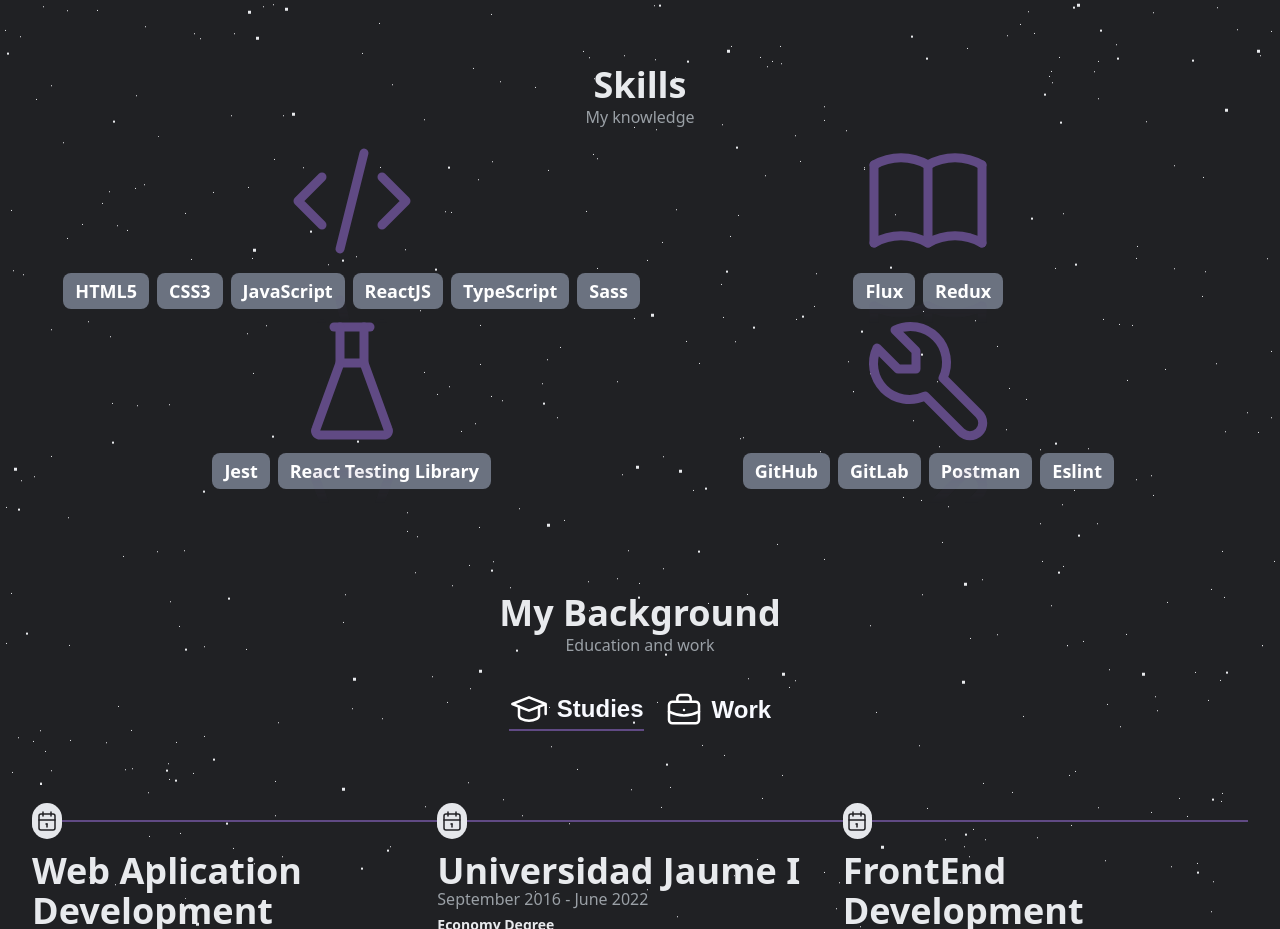
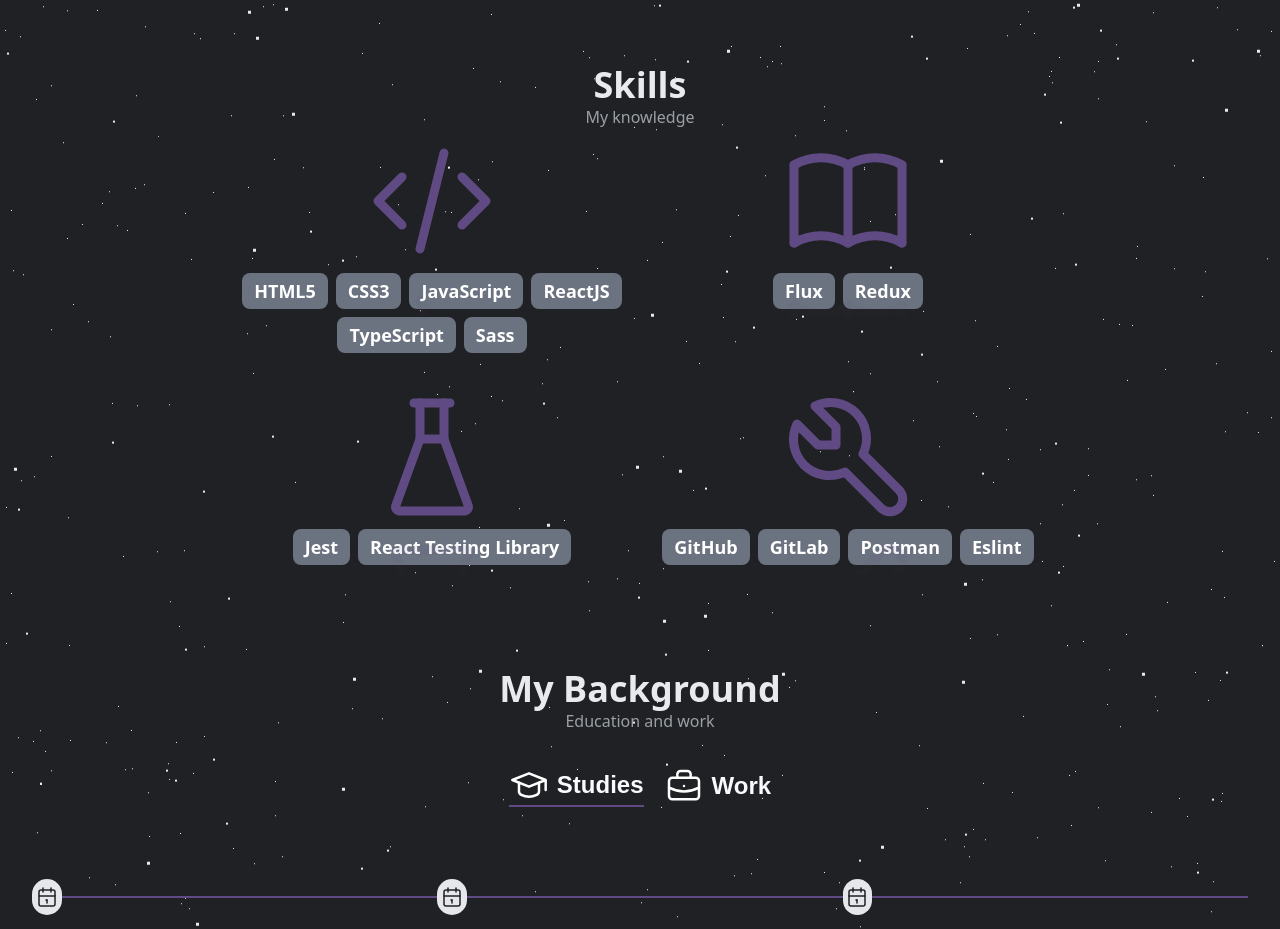
Before and after one commit to XistriXostri/portfolio, a React (Create React App) app: page / in a window 1280 px wide. Shown: the part 1143-2072 px from the top of the page. Built offline with nearby package versions, Linux system fonts and the light colour scheme.

Commit message:
add gap on skills section

```diff
--- a/src/core/components/about/about.css
+++ b/src/core/components/about/about.css
@@ -70,6 +70,8 @@
     display: grid;
     grid-template-columns: repeat(2, minmax(0, 1fr));
     justify-items: center;
+    max-width: 50rem;
+    gap: 2rem;
 }
 
 .skill__type div {
```
